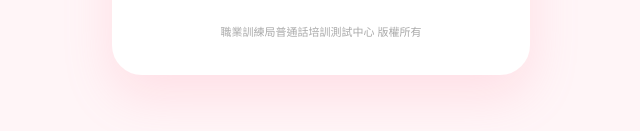
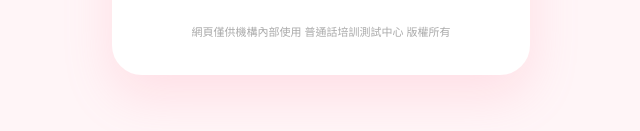
Before and after one commit to yangjingjing2019-lang/yitonetest, a plain HTML site: page index.html in a window 1280 px wide. Shown: the part 549-680 px from the top of the page, 319-959 px from the left. Drawn offline with Linux system fonts and the light colour scheme.

Commit message:
index.html

```diff
--- a/index.html
+++ b/index.html
@@ -101,7 +101,8 @@
         <input type="password" id="password" placeholder="密碼">
         <button onclick="startQuiz()">進入測驗 🚀</button>
         <div style="font-size: 11px; color: #aaa; margin-top: 30px; line-height: 1.5;">
-            職業訓練局普通話培訓測試中心 版權所有
+        網頁僅供機構內部使用
+        普通話培訓測試中心 版權所有
         </div>
     </div>
 </div>
```
